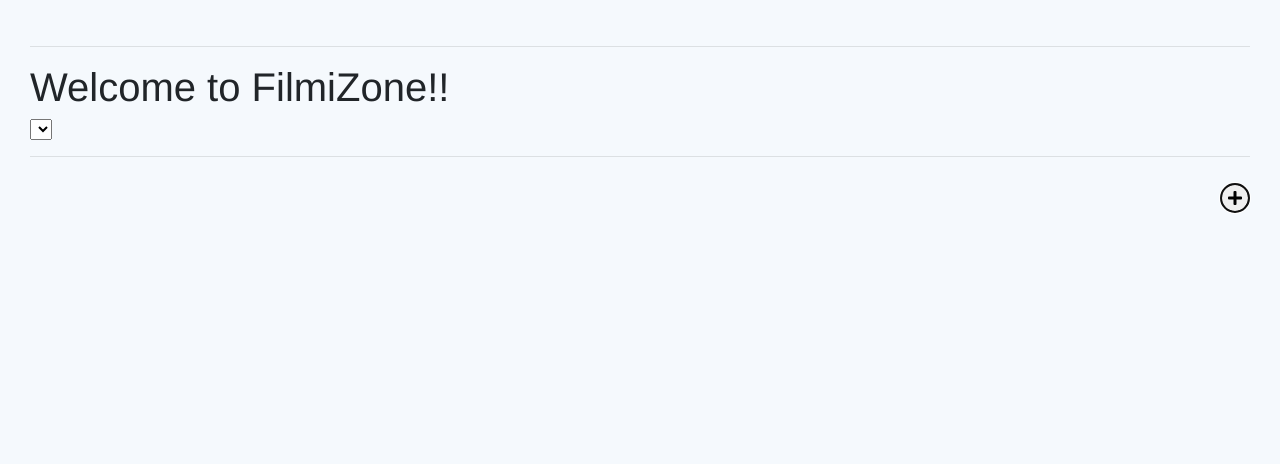
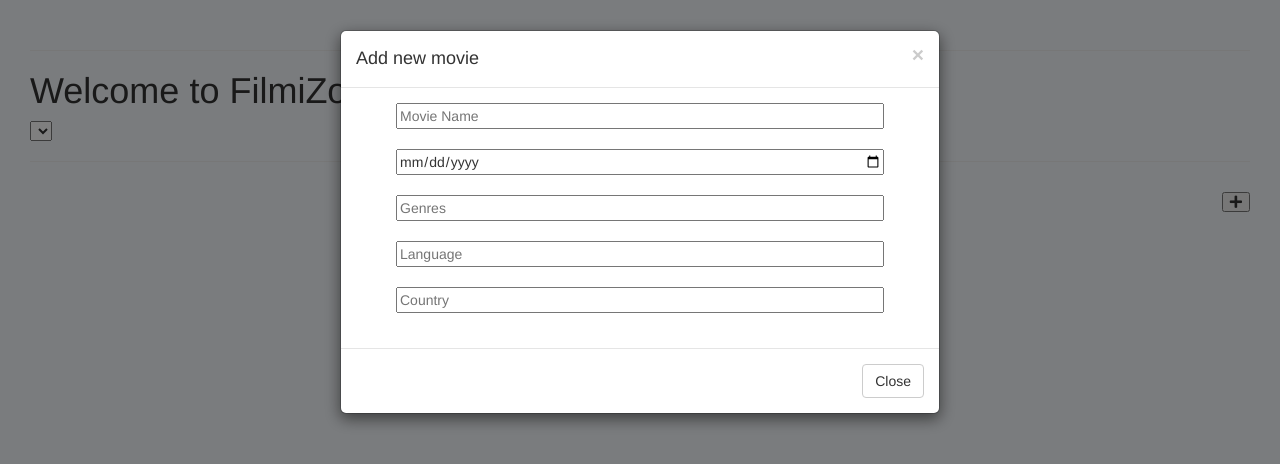
Before and after one commit to firdoskhan21/Filmizone, a website: page views/index.html in a window 1280 px wide. Both pictures are taken after a click on the button 1235 px from the left and 198 px from the top of the page. Drawn offline with nearby package versions, Linux system fonts and the light colour scheme; no server answers.

Commit message:
added model ui for adding new movie

```diff
--- a/views/index.html
+++ b/views/index.html
@@ -8,8 +8,10 @@
     />
     <link
       rel="stylesheet"
-      href="https://stackpath.bootstrapcdn.com/bootstrap/4.3.1/css/bootstrap.min.css"
+      href="https://maxcdn.bootstrapcdn.com/bootstrap/3.4.1/css/bootstrap.min.css"
     />
+    <script src="https://ajax.googleapis.com/ajax/libs/jquery/3.5.1/jquery.min.js"></script>
+    <script src="https://maxcdn.bootstrapcdn.com/bootstrap/3.4.1/js/bootstrap.min.js"></script>
     <link rel="stylesheet" href="./style-module.css" />
     <script type="text/javascript" src="./index.js"></script>
   </head>
@@ -20,7 +22,12 @@
       <select id="user-selection" onchange="onUserChange(event)"></select>
       <hr />
       <div class="Add-row">
-        <button class="add" onclick="add_movie();">
+        <button
+          class="add"
+          onclick="trigger_model('add');"
+          data-toggle="modal"
+          data-target="#myModal"
+        >
           <i class="fa fa-plus"></i>
         </button>
       </div>
@@ -31,52 +38,30 @@
         cellpadding="5"
         id="film-table"
         border="1"
-      >
-        <!-- <tr>
-          <td><input type="text" id="new_name" /></td>
-          <td><input type="text" id="new_country" /></td>
-          <td><input type="text" id="new_age" /></td>
-          <td>
-            <input
-              type="button"
-              class="add"
-              onclick="add_row();"
-              value="Add Row"
-            />
-          </td>
-        </tr> -->
-      </table>
+      ></table>
+      <div class="modal fade" id="myModal" role="dialog">
+        <div class="modal-dialog">
+          <!-- Modal content-->
+          <div class="modal-content">
+            <div class="modal-header">
+              <button type="button" class="close" data-dismiss="modal">
+                &times;
+              </button>
+              <h4 class="modal-title" id="modal-title"></h4>
+            </div>
+            <div class="modal-body" id="modal-body"></div>
+            <div class="modal-footer">
+              <button
+                type="button"
+                class="btn btn-default"
+                data-dismiss="modal"
+              >
+                Close
+              </button>
+            </div>
+          </div>
+        </div>
+      </div>
     </div>
   </body>
 </html>
-
-<!-- <!DOCTYPE html>
-<html lang="en">
-  <head>
-    <meta charset="UTF-8" />
-    <meta name="viewport" content="width=device-width, initial-scale=1.0" />
-    <meta http-equiv="X-UA-Compatible" content="ie=edge" />
-    <title>*FilmiZone*</title>
-    <link
-      rel="stylesheet"
-      href="https://pro.fontawesome.com/releases/v5.10.0/css/all.css"
-      integrity="sha384-AYmEC3Yw5cVb3ZcuHtOA93w35dYTsvhLPVnYs9eStHfGJvOvKxVfELGroGkvsg+p"
-      crossorigin="anonymous"
-    />
-    <link
-      rel="stylesheet"
-      href="https://stackpath.bootstrapcdn.com/bootstrap/4.3.1/css/bootstrap.min.css"
-    />
-    <link rel="stylesheet" href="./style-module.css" />
-    <script type="text/javascript" src="./index.js"></script>
-  </head>
-
-  <body>
-    <div class="main-container">
-      <hr />
-      <h1>Welcome to FilmiZone!!</h1>
-      <hr />
-      <table id="film-table"></table>
-    </div>
-  </body>
-</html> -->
--- a/views/index.js
+++ b/views/index.js
@@ -1,5 +1,74 @@
 var dataMovies = []
 var userList = []
+
+function trigger_model(position) {
+    console.log(position)
+    if (position === 'add') {
+        document.getElementById('modal-title').innerHTML = 'Add new movie';
+        var modelBody = document.getElementById('modal-body');
+        var form = document.createElement("form");
+        form.setAttribute('style', 'display:grid;padding: 0 40px;margin-bottom: 0;')
+        var br = document.createElement("div");
+        br.setAttribute('style', 'padding:10px;')
+        form.setAttribute("method", "post");
+        form.setAttribute("action", "add_movie()");
+
+        // Create an input element for Full Name
+        var FN = document.createElement("input");
+        FN.setAttribute("type", "text");
+        FN.setAttribute("name", "movie");
+        FN.setAttribute("placeholder", "Movie Name");
+
+        // Create an input element for date of birth
+        var DOB = document.createElement("input");
+        DOB.setAttribute("type", "date");
+        DOB.setAttribute("name", "mov_rl_date");
+        DOB.setAttribute("placeholder", "Release data");
+
+        // Create an input element for emailID
+        var EID = document.createElement("input");
+        EID.setAttribute("type", "text");
+        EID.setAttribute("name", "genres");
+        EID.setAttribute("placeholder", "Genres");
+
+        // Create an input element for password
+        var PWD = document.createElement("input");
+        PWD.setAttribute("type", "input");
+        PWD.setAttribute("name", "mov_lang");
+        PWD.setAttribute("placeholder", "Language");
+
+        // Create an input element for retype-password
+        var RPWD = document.createElement("input");
+        RPWD.setAttribute("type", "input");
+        RPWD.setAttribute("name", "mov_country");
+        RPWD.setAttribute("placeholder", "Country");
+        // Append the full name input to the form
+        form.appendChild(FN);
+
+        // Inserting a line break
+        form.appendChild(br.cloneNode());
+
+        // Append the DOB to the form
+        form.appendChild(DOB);
+        form.appendChild(br.cloneNode());
+
+        // Append the emailID to the form
+        form.appendChild(EID);
+        form.appendChild(br.cloneNode());
+
+        // Append the Password to the form
+        form.appendChild(PWD);
+        form.appendChild(br.cloneNode());
+
+        // Append the ReEnterPassword to the form
+        form.appendChild(RPWD);
+        form.appendChild(br.cloneNode());
+
+        modelBody.appendChild(form);
+
+    }
+}
+
 function getUsersList() {
     fetch('http://localhost:3300/get_user', {
         method: 'GET',
--- a/views/style-module.css
+++ b/views/style-module.css
@@ -20,7 +20,7 @@
   padding: 30px;
 }
 
-button {
+/* button {
   display: block;
   height: 30px;
   width: 30px;
@@ -30,7 +30,7 @@
 button:hover {
   color: #312231;
   background-color: #ffffff;
-}
+} */
 
 .Add-row {
   display: flex;
```
